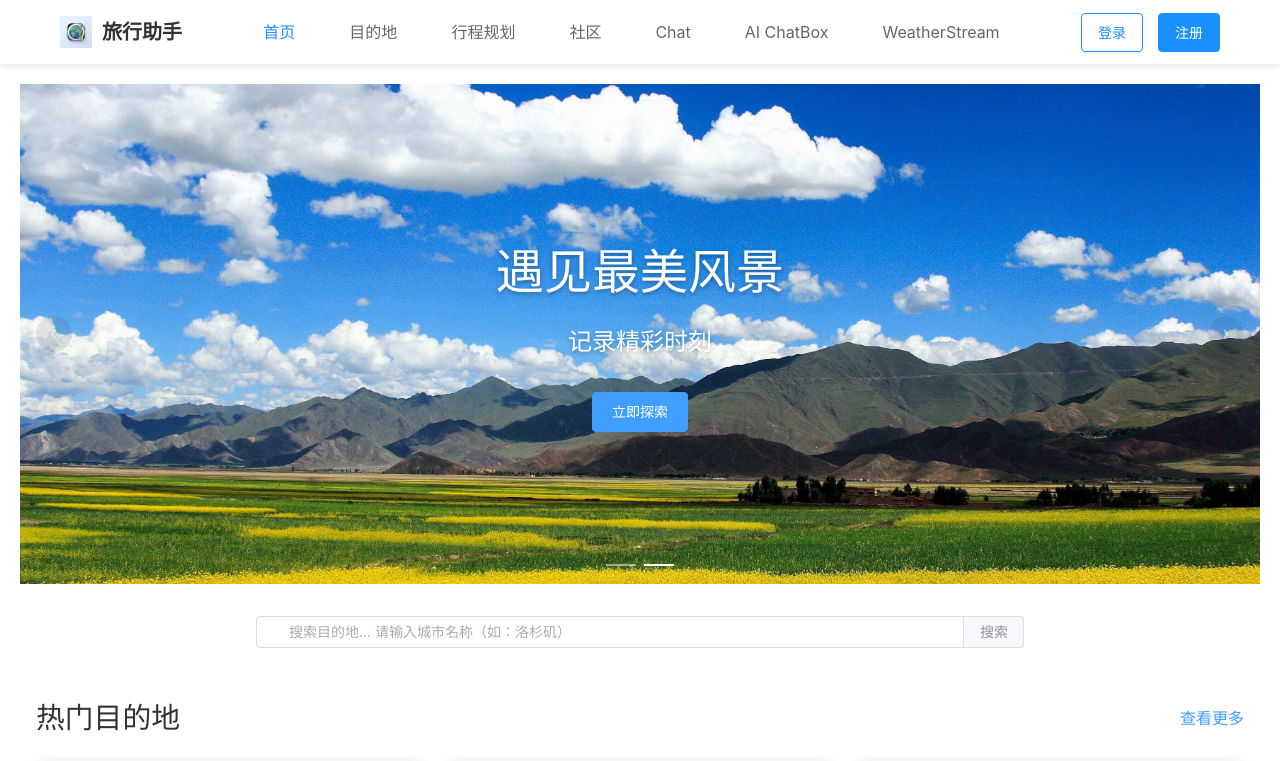
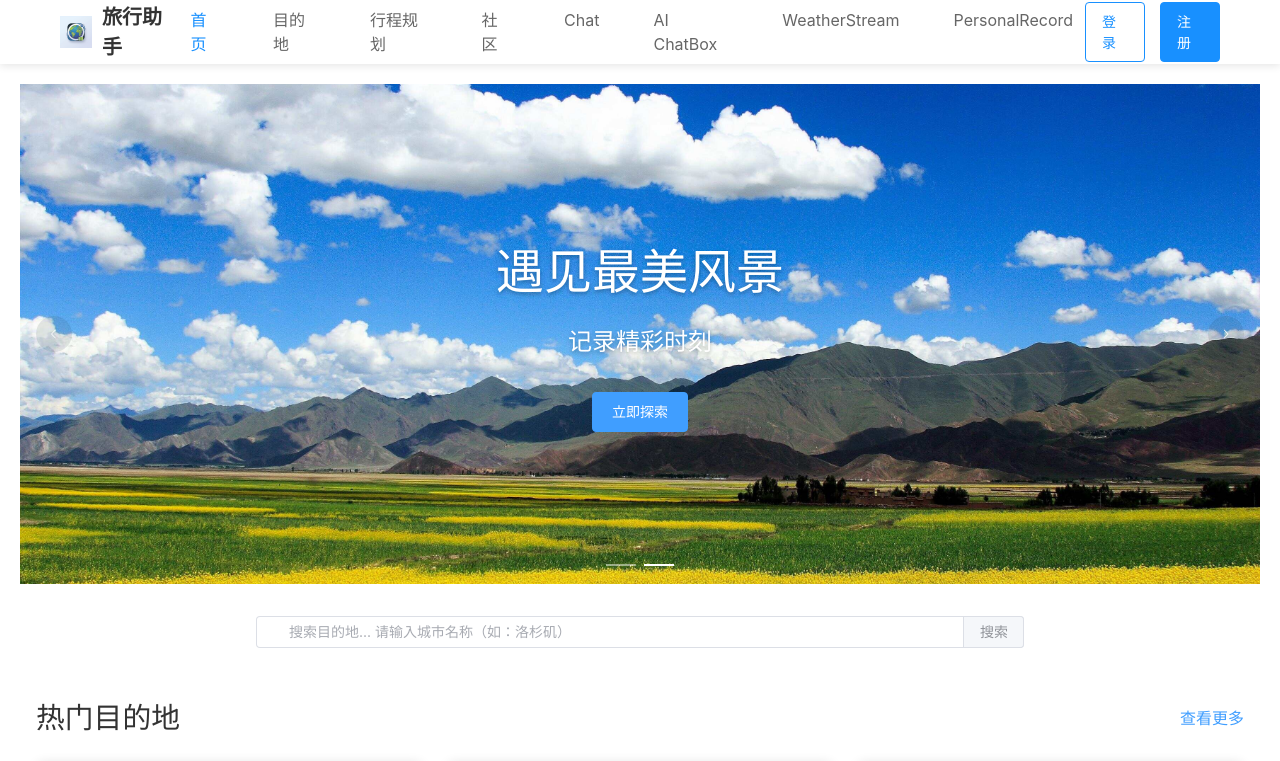
Before and after one commit to QuantumBitstream/travelplanner_vue, a Vue app: page / in a window 1280 px wide. Shown: the top 761 px of the page. Built offline with nearby package versions, Linux system fonts and the light colour scheme; what tlbs-map-vue would draw is missing.

Commit message:
Update NavBar.vue

```diff
--- a/src/components/NavBar.vue
+++ b/src/components/NavBar.vue
@@ -61,6 +61,7 @@ export default {
         { name: 'Chat', path: '/chat-channel' },
         { name: 'AI ChatBox', path: '/ai-chatBox' },
         { name: 'WeatherStream', path: '/WeatherStream' },
+        { name: 'PersonalRecord', path: '/PersonalRecord' },
       ],
       showUserMenu: false,
       isLoggedIn: localStorage.getItem('isLoggedIn') === 'true',
```
